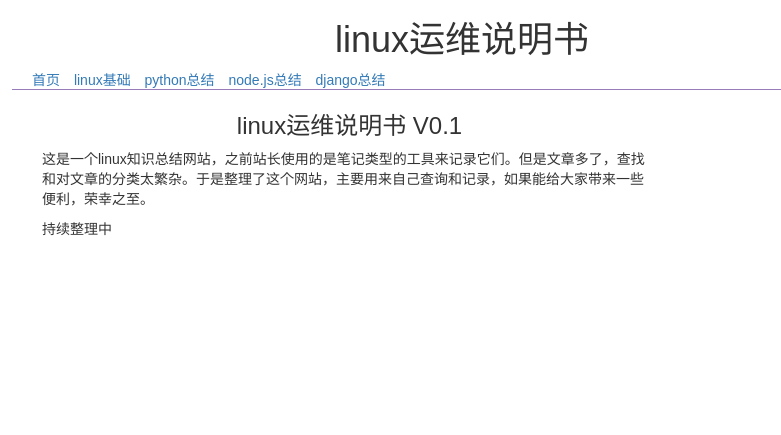
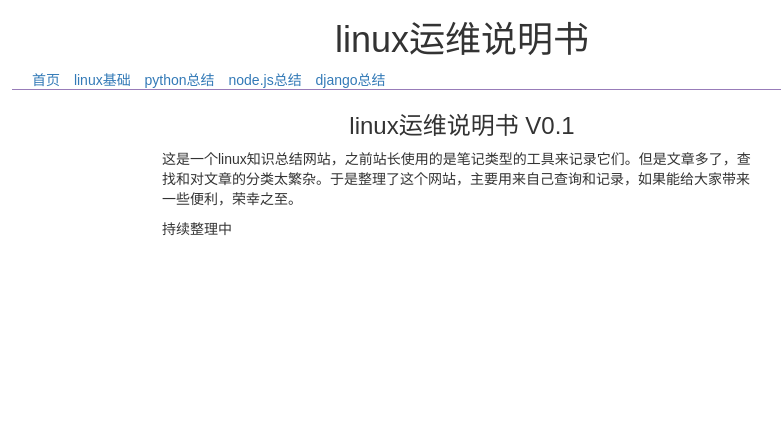
Before and after one commit to xiaotuanyu120/markdown_build_static_html, a Flask app: page / in a window 1280 px wide. Shown: the top 435 px of the page, without its empty margins (178-959 px from the left). Run offline with Flask 2, Linux system fonts and the light colour scheme; some libraries are stand-ins or nearby versions.

Commit message:
modify width to 70%

```diff
--- a/MyBlog/static/css/custom.css
+++ b/MyBlog/static/css/custom.css
@@ -6,3 +6,8 @@
     margin-right: auto;
     margin-left: auto
 }
+
+.md_content {
+  width: 70%;
+  margin: 0 auto;
+}
--- a/MyBlog/templates/base.html
+++ b/MyBlog/templates/base.html
@@ -41,7 +41,7 @@
     </div>
 
     <div class="row" style="height:100%;margin-top:3px;padding-bottom:30px;min-height:650px">
-      <div class="col-md-9">
+      <div class="md_content">
       {% block md %}
       {% endblock %}
       </div>
```
